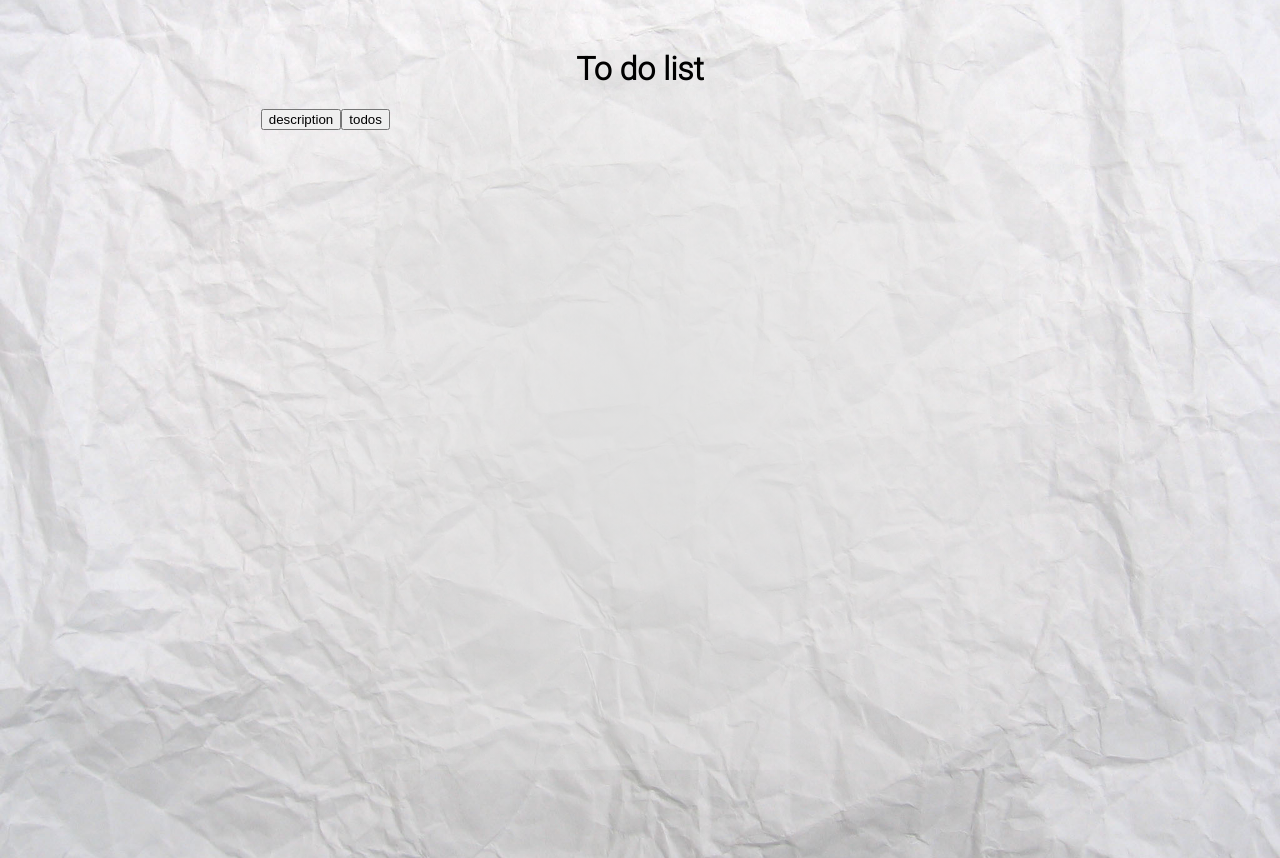
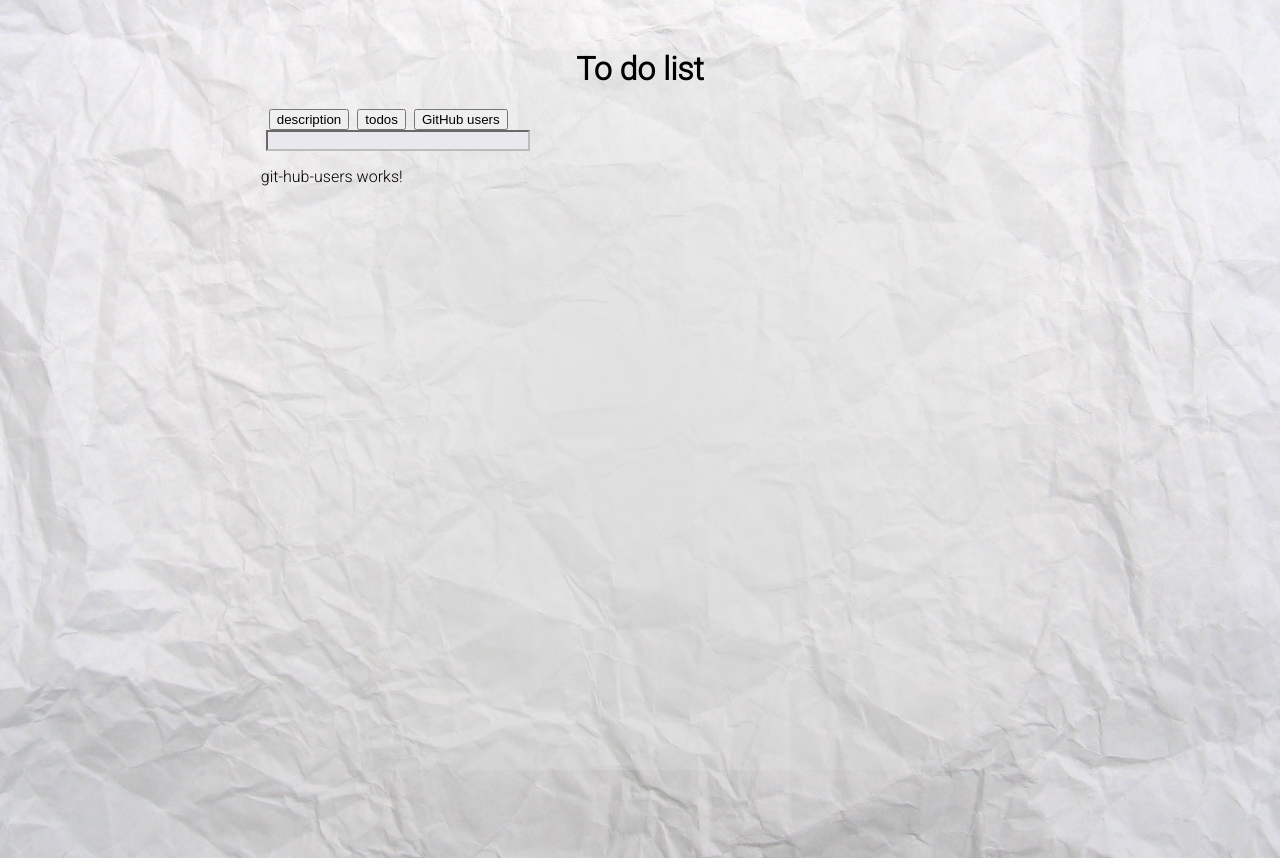
Before and after one commit to garbalev/To-Do-list-ng, an Angular app: page /gitHubUsers in a window 1280 px wide. Before the commit this address led to /. Built offline with nearby package versions, Linux system fonts and the light colour scheme.

Commit message:
gh-users initial

```diff
--- a/src/app/app-routing.module.ts
+++ b/src/app/app-routing.module.ts
@@ -3,12 +3,14 @@ import { RouterModule, Routes } from '@angular/router';
 
 import { AllToDosComponent } from './all-to-dos/all-to-dos.component';
 import { DescriptionComponent } from './description/description.component';
+import { GitHubUsersComponent } from './git-hub-users/git-hub-users.component';
 import { SingleToDoComponent } from './single-to-do/single-to-do.component';
 
 const routes: Routes = [
   { path: 'description', component: DescriptionComponent },
   { path: 'todos', component: AllToDosComponent },
   { path: 'todos/:id', component: SingleToDoComponent },
+  { path: 'gitHubUsers', component: GitHubUsersComponent },
 ];
 
 @NgModule({
--- a/src/app/app.component.html
+++ b/src/app/app.component.html
@@ -4,5 +4,6 @@
     description
   </button>
   <button routerLink="/todos" routerLinkActive="active">todos</button>
+  <button routerLink="/gitHubUsers" routerLinkActive="active">GitHub users</button>
   <router-outlet></router-outlet>
 </div>
--- a/src/app/app.component.scss
+++ b/src/app/app.component.scss
@@ -11,4 +11,8 @@
   h1 {
     text-align: center;
   }
+
+  button {
+    margin-left: 0.5rem;
+  }
 }
--- a/src/app/app.module.ts
+++ b/src/app/app.module.ts
@@ -11,6 +11,7 @@ import { TrueThenFalsePipe } from './true-then-false.pipe';
 import { DescriptionComponent } from './description/description.component';
 import { AllToDosComponent } from './all-to-dos/all-to-dos.component';
 import { SingleToDoComponent } from './single-to-do/single-to-do.component';
+import { GitHubUsersComponent } from './git-hub-users/git-hub-users.component';
 
 @NgModule({
   declarations: [
@@ -20,7 +21,8 @@ import { SingleToDoComponent } from './single-to-do/single-to-do.component';
     TrueThenFalsePipe,
     DescriptionComponent,
     AllToDosComponent,
-    SingleToDoComponent
+    SingleToDoComponent,
+    GitHubUsersComponent
   ],
   imports: [
     BrowserModule,
--- /dev/null
+++ b/src/app/git-hub-users/git-hub-users.component.html
@@ -0,0 +1,7 @@
+<div class="container">
+  <input (keyup)="getInfo($event)">
+  <ul>
+    <li *ngFor="let user of (users$ |async)">{{user.login}}</li>
+  </ul>
+  <p>git-hub-users works!</p>
+</div>
--- /dev/null
+++ b/src/app/git-hub-users/git-hub-users.component.scss
@@ -0,0 +1,10 @@
+.container {
+
+
+    input {
+      background-color: rgb(233 232 238);
+      border-color: rgb(188 188 188);
+      margin-left: 5px;
+      width: 20vw;
+    }
+}
--- /dev/null
+++ b/src/app/git-hub-users/git-hub-users.component.ts
@@ -0,0 +1,35 @@
+import { Component, OnInit } from '@angular/core';
+import { debounceTime, distinctUntilChanged, map, Subject, tap } from 'rxjs';
+import { GhUsersService } from '../shared/gh-users.service';
+
+@Component({
+  selector: 'app-git-hub-users',
+  templateUrl: './git-hub-users.component.html',
+  styleUrls: ['./git-hub-users.component.scss'],
+})
+export class GitHubUsersComponent implements OnInit {
+  private keyUpSubj = new Subject<any>();
+
+  users$: any;
+
+  constructor(public gitHubUsersService: GhUsersService) {}
+
+  ngOnInit(): void {
+    this.keyUpSubj
+      .pipe(debounceTime(750), distinctUntilChanged())
+      .subscribe((value) => {
+        console.log(value);
+        this.users$ = this.gitHubUsersService.getUsers(value).pipe(
+          map((el) => el.items),
+          tap((el) => {
+            console.log(el);
+          })
+        );
+      });
+  }
+
+  getInfo(event: any) {
+    const value = event.target.value;
+    this.keyUpSubj.next(value);
+  }
+}
--- /dev/null
+++ b/src/app/shared/gh-users.service.ts
@@ -0,0 +1,15 @@
+import { HttpClient } from '@angular/common/http';
+import { Injectable } from '@angular/core';
+import { Observable } from 'rxjs';
+
+@Injectable({
+  providedIn: 'root',
+})
+export class GhUsersService {
+  constructor(private http: HttpClient) {}
+
+  getUsers(user: string): Observable<any> {
+    console.log(user);
+    return this.http.get(`https://api.github.com/search/users?q=${user}`);
+  }
+}
```
